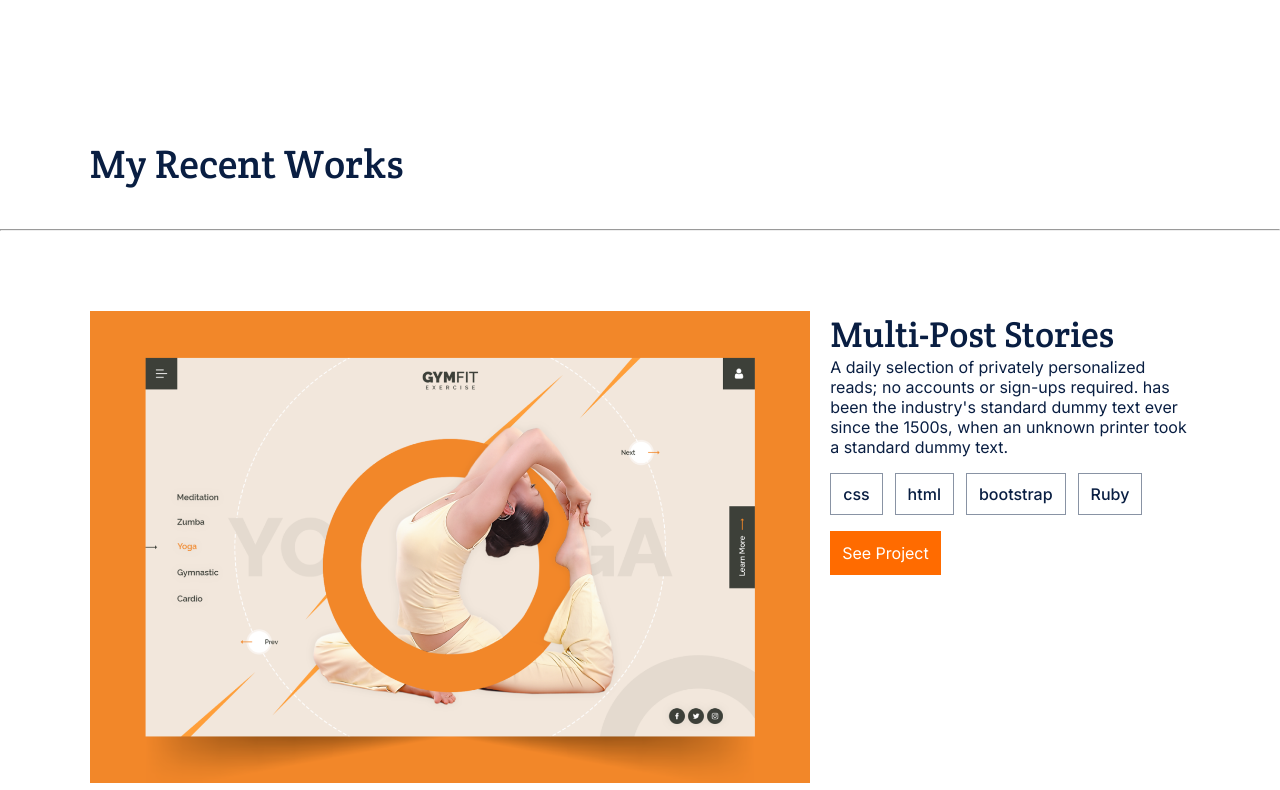
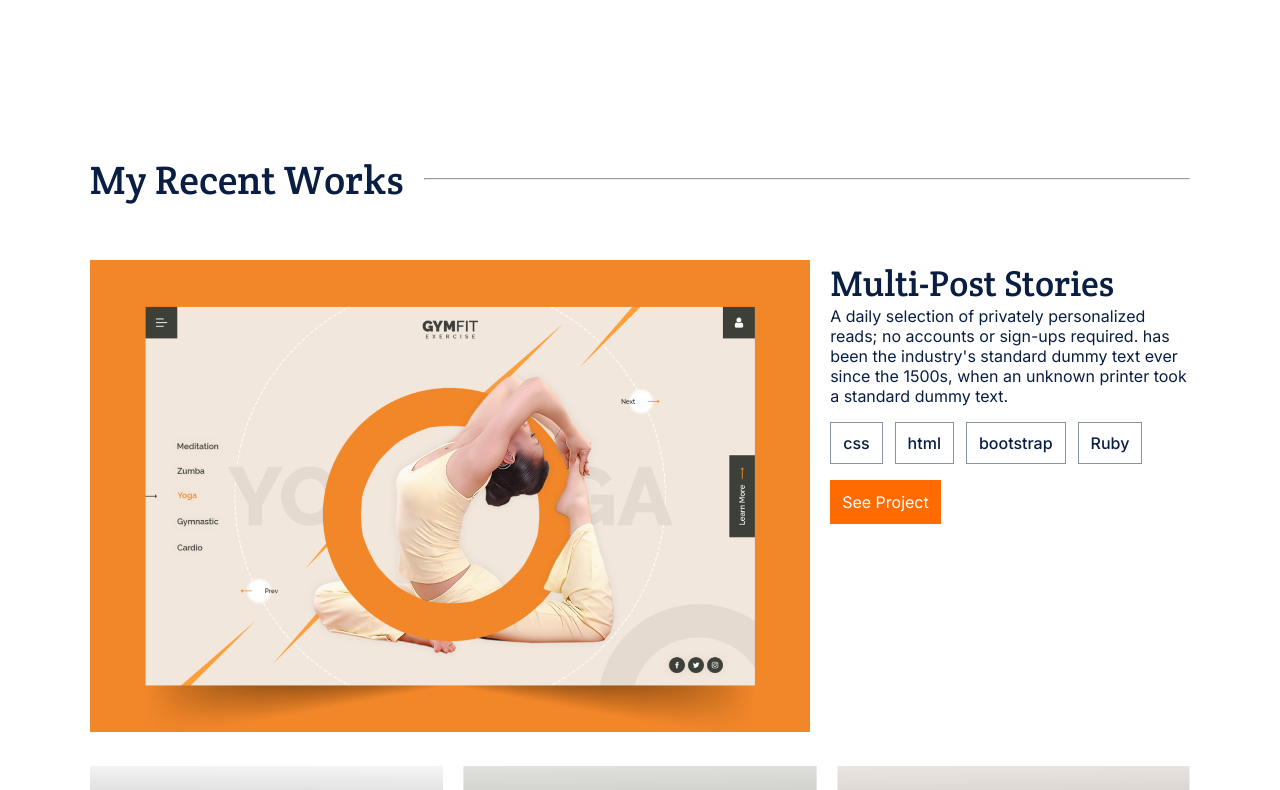
Before and after one commit to indigodavid/portfolio, a plain HTML site: page index.html in a window 1280 px wide. Shown: the part 800-1590 px from the top of the page. Drawn offline with Linux system fonts and the light colour scheme.

Commit message:
Edit html for the heading and hr in Recent Works
This modification is don so that I can use flex to correct this
elements' position

```diff
--- a/css/desktop-style.css
+++ b/css/desktop-style.css
@@ -81,6 +81,23 @@ main > * {
   display: block;
 }
 
+.recent-header {
+  display: flex;
+  gap: 20px;
+  align-items: center;
+  margin-bottom: 40px;
+}
+
+.recent-header h2 {
+  flex: 1;
+}
+
+.recent-header hr {
+  flex: 2;
+  margin-top: 40px;
+  margin-bottom: 40px;
+}
+
 #contact-form {
   display: flex;
   flex-direction: row;
--- a/index.html
+++ b/index.html
@@ -27,8 +27,7 @@
     <section class="intro">
       <h1>Hey There. I'm David</h1>
       <h2>I'm a Software Developer</h2>
-        <p>I can help you build a product, feature or website Look through some of my work and experience! If you like what you see and have a project you need coded,
-            don’t hestiate to contact me.</p>
+      <p>I can help you build a product, feature or website Look through some of my work and experience! If you like what you see and have a project you need coded, don’t hestiate to contact me.</p>
       <ul class="social-links">
          <li><a href="#"><img src="./images/github.svg" alt="GitHub"></a></li>
          <li><a href="#"><img src="./images/linked-in.svg" alt="LinkedIn"></a></li>
@@ -38,8 +37,10 @@
       </ul>
     </section>
     <main>
-      <h2>My Recent Works</h2>
+      <div class="recent-header">
+        <div><h2>My Recent Works</h2></div>
         <hr>
+      </div>
       <section id="featured-project">
         <div class="featured-image">
           <img src="images/featured-project.png" alt="Featured Project">
@@ -161,7 +162,7 @@
         <form action="https://formspree.io/f/mgedpkpr" method="POST">
           <input type="text" name="full-name" id="full-name" placeholder="Enter your full name please" maxlength="30" required>
           <input type="email" name="email" id="email" placeholder="Enter your email address" required>
-          <textarea name="message" id="message" cols="25" rows="6" required maxlength="500">Enter text here</textarea>
+          <textarea name="message" id="message" cols="25" rows="6" required maxlength="500" placeholder="Enter text here"></textarea>
           <button type="submit" class="button">Get in touch</button>
         </form>
       </section>
```
Lines whose indentation alone changed are shown as unchanged.
